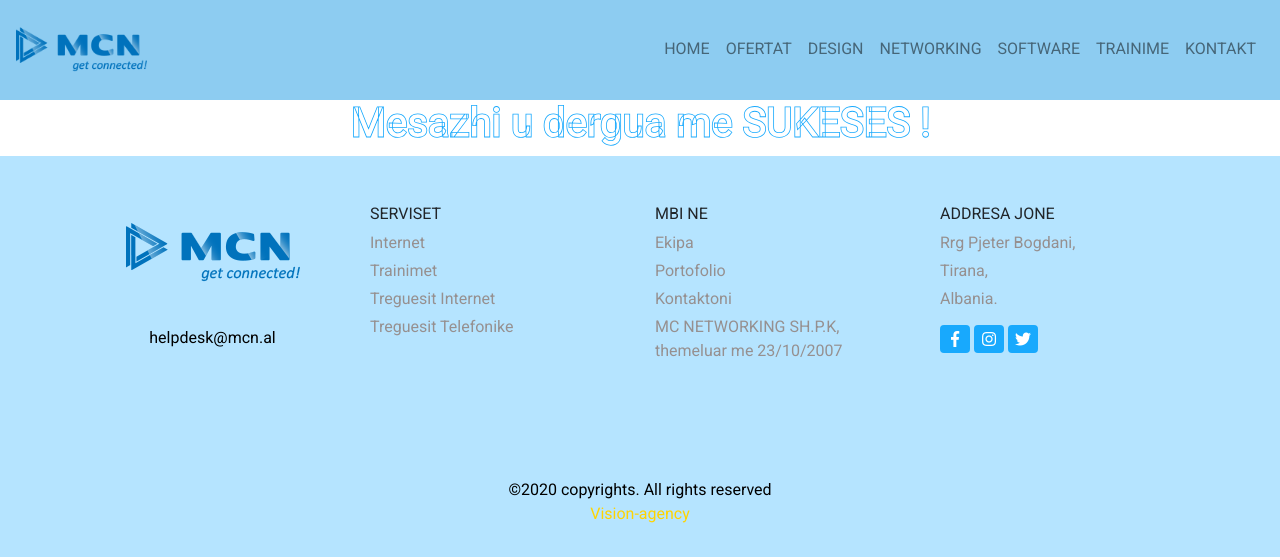
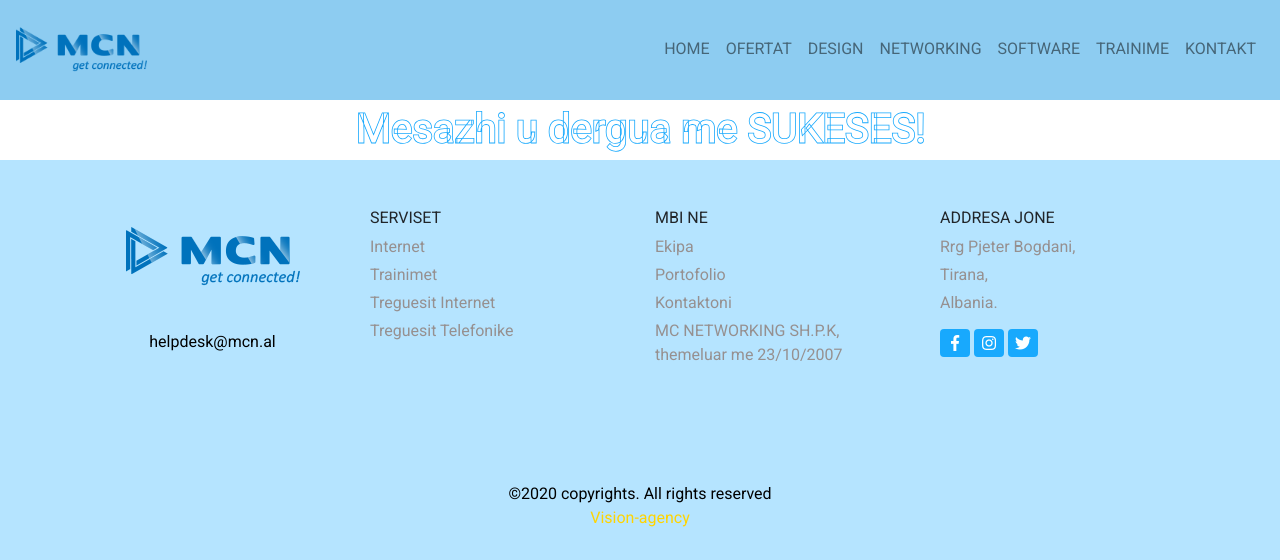
Before and after one commit to Yllcaka/Django-garbage-site, a Django app: page /success/ in a window 1280 px wide. Shown: the top 560 px of the page. Run offline with Django 3.2, Linux system fonts and the light colour scheme; some libraries are stand-ins or nearby versions.

Commit message:
Changed some stuff to do with success/

```diff
--- a/templates/MCN/redirect.html
+++ b/templates/MCN/redirect.html
@@ -59,7 +59,12 @@
       </div>
     </nav>
   </header>
-  <h1 class="animate radial text-center">Mesazhi u dergua me SUKESES <span class="blue-dot">!</span></h1>
+  <div class="text-center">
+    <a class="py-5 animate left mx-auto w-lg-50" href="../">Mesazhi u
+      dergua me <span class="animate right">SUKESES!</span>
+    </a>
+  </div>
+
   <footer>
     <div class="container py-5">
       <div class="row">
--- a/templates/MCN/static/CSS/kontakt-style.css
+++ b/templates/MCN/static/CSS/kontakt-style.css
@@ -47,12 +47,22 @@ form {
     margin-bottom: 75px;
 }
 
+a.animate {
+    font-size: 40px;
+}
 
+.right {
+    background-image: linear-gradient(270deg, rgb(180, 227, 255) 0%, rgb(180, 227, 255) 50%, transparent 50.1%);
+
+}
+
+.radial {
+    /* width: 40% !important; */
+}
 
 .parallax-text {
     font-size: 7vw !important;
     background-image: url(../Images/bluepattern.jpg) !important;
-    cursor: pointer !important;
 }
 
 
--- a/templates/MCN/trajnime.html
+++ b/templates/MCN/trajnime.html
@@ -81,9 +81,9 @@
                 softuerëve. Ai i cili praktikon ose pretendon një njohuri formale mbi programimin mund të njihet si një
                 analist i programimit.</p>
               <ul class="text-center mx-auto">Tek ne do te mesoni per:
-                <li class="pl-2"><i class="fab fa-python"></i> Python</li>
-                <li class="pl-2"><i class="fab fa-java"></i> Java</li>
-                <li class="pl-2"><i class="fab fa-js"></i> JavaScript</li>
+                <li><i class="fab fa-python"></i> Python</li>
+                <li><i class="fab fa-java"></i> Java</li>
+                <li><i class="fab fa-js"></i> JavaScript</li>
               </ul>
             </div>
           </div>
```
Also changed, not shown: templates/MCN/kontakt.html (+5 -5 lines). Lines whose indentation alone changed are shown as unchanged.
